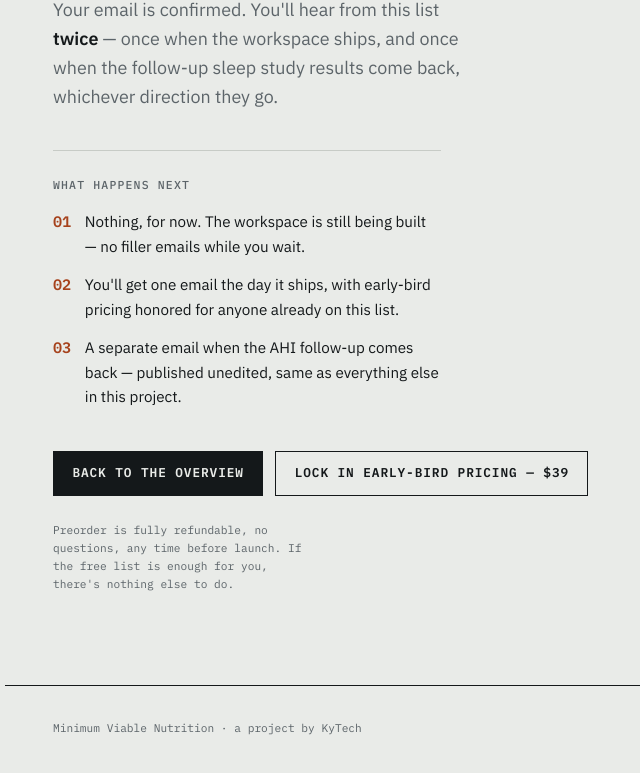
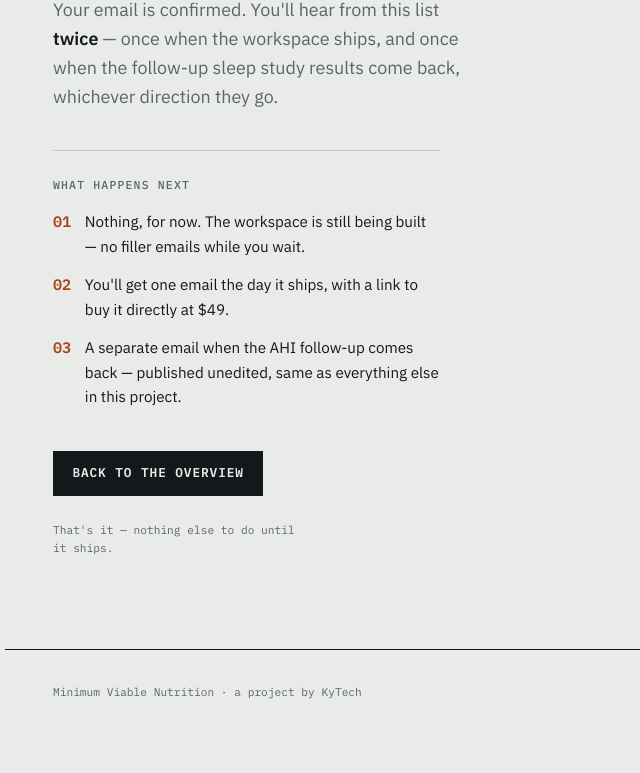
Before and after one commit to kytechxyz/mvn-landing, a plain HTML site: page thanks.html in a window 1280 px wide. Shown: the part 285-1058 px from the top of the page, without its empty margins (27-667 px from the left). After the commit the page ends 1030 px from the top, so only its background shows below. Drawn offline with Linux system fonts and the light colour scheme.

Commit message:
Fix stale thanks.html - remove broken preorder link

```diff
--- a/thanks.html
+++ b/thanks.html
@@ -158,25 +158,20 @@ a{color:var(--trace);}
     <h2>What happens next</h2>
     <ol>
       <li><b>01</b><span>Nothing, for now. The workspace is still being built — no filler emails while you wait.</span></li>
-      <li><b>02</b><span>You'll get one email the day it ships, with early-bird pricing honored for anyone already on this list.</span></li>
+      <li><b>02</b><span>You'll get one email the day it ships, with a link to buy it directly at $49.</span></li>
       <li><b>03</b><span>A separate email when the AHI follow-up comes back — published unedited, same as everything else in this project.</span></li>
     </ol>
   </div>
 
   <div class="actions">
     <a class="btn" href="/">Back to the overview</a>
-    <a class="btn btn--ghost" href="#" id="preorder-link">Lock in early-bird pricing — $39</a>
   </div>
-  <p class="fineprint">Preorder is fully refundable, no questions, any time before launch. If the free list is enough for you, there's nothing else to do.</p>
+  <p class="fineprint">That's it — nothing else to do until it ships.</p>
 </main>
 
 <footer class="foot shell">
   <p>Minimum Viable Nutrition · a project by KyTech</p>
 </footer>
 
-<script>
-  // Keep this pointed at whatever checkout URL you set on the main page.
-  document.getElementById('preorder-link').href = 'https://REPLACE-WITH-YOUR-CHECKOUT-LINK';
-</script>
 </body>
 </html>
```
